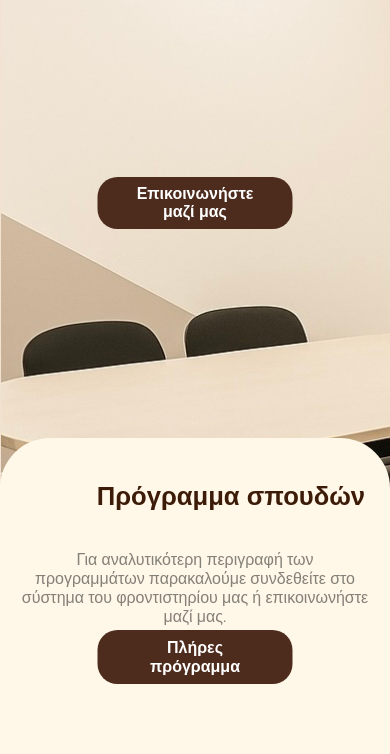
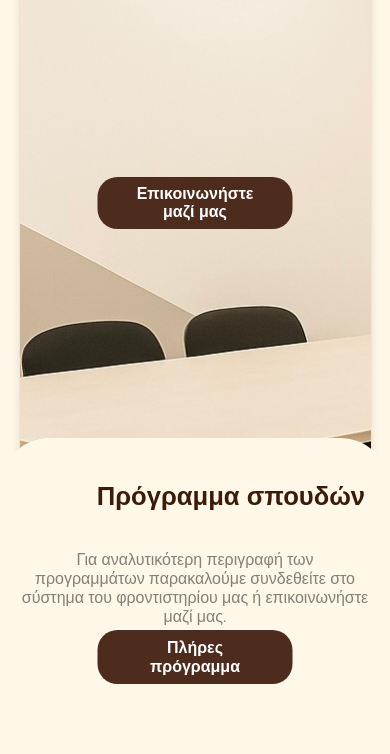
Before and after one commit to georgia-chrs/Math-steki-site-updated, a website: page public/index.html in a window 390 px wide. Shown: the part 295-1049 px from the top of the page. Drawn offline with Linux system fonts and the light colour scheme; no server answers.

Commit message:
photos whidth

```diff
--- a/public/style.css
+++ b/public/style.css
@@ -2075,7 +2075,7 @@ nav{
   }
   .slideshow-wrapper img,
   .slideshow-image {
-    width: 100vw !important;
+    width: 90vw !important;
     height: 2000px !important;  /*apo edo alaz*/
     max-width: 100vw !important;
     max-height: 150vh !important;
```
